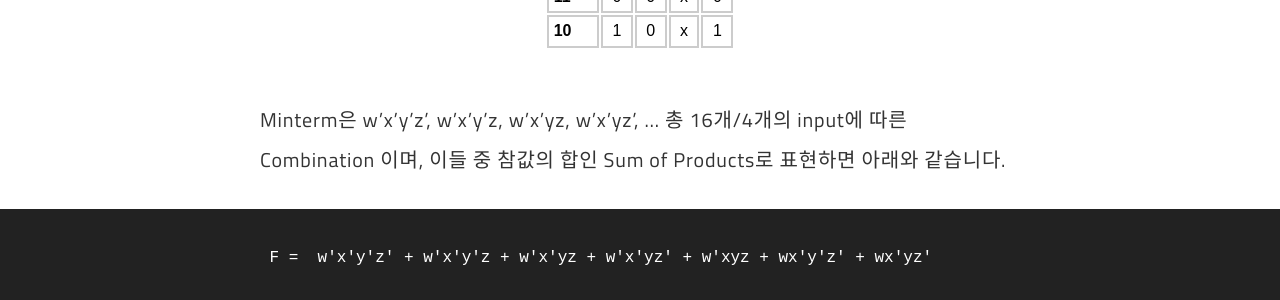
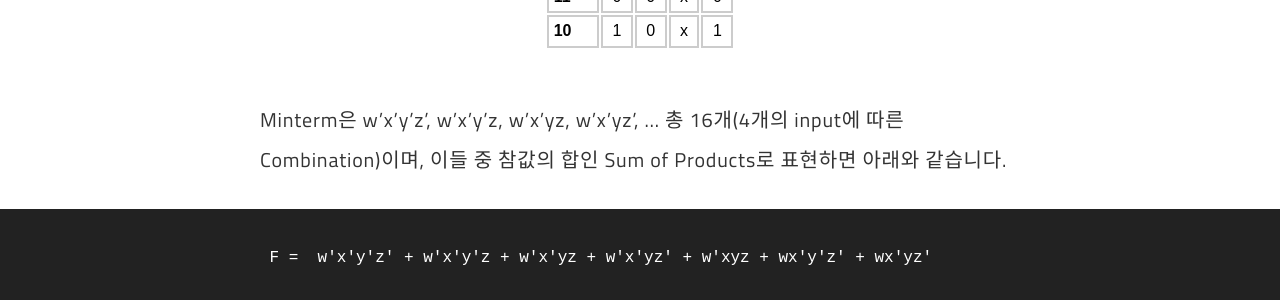
Before and after one commit to dograntee/dograntee.github.io, a Jekyll site: the page built from _posts/computer architecture/2018-10-02-Sum of Products and Product of Sums.md, in a window 1280 px wide and 900 px high, scrolled down 1425 px. Shown: the part 156-456 px from the top of the window. Built offline with Jekyll 4.4.1, drawn with Linux system fonts in a browser that asks for light colours; comment, search, counter and statistics services are not loaded; some of the changed text lies outside the part shown.

Commit message:
18-10-02

```diff
--- a/_posts/computer architecture/2018-10-02-Sum of Products and Product of Sums.md
+++ b/_posts/computer architecture/2018-10-02-Sum of Products and Product of Sums.md
@@ -34,7 +34,7 @@ d(w,x,y,z) = ∑(5,6,11,15)
 |**11** | <center>0 </center> | <center>0 </center> | <center>x </center> | <center>0 </center> |
 |**10** | <center>1 </center> | <center>0 </center> | <center>x </center> | <center>1 </center> |
 
- Minterm은 w'x'y'z', w'x'y'z, w'x'yz, w'x'yz', ... 총 16개/4개의 input에 따른 Combination 이며, 이들 중 참값의 합인 Sum of Products로 표현하면 아래와 같습니다.
+ Minterm은 w'x'y'z', w'x'y'z, w'x'yz, w'x'yz', ... 총 16개(4개의 input에 따른 Combination)이며, 이들 중 참값의 합인 Sum of Products로 표현하면 아래와 같습니다.
 
 ~~~
  F =  w'x'y'z' + w'x'y'z + w'x'yz + w'x'yz' + w'xyz + wx'y'z' + wx'yz'
```
Also changed, not shown: other parts of _posts/computer architecture/2018-10-02-Sum of Products and Product of Sums.md (+1 -1 lines).
